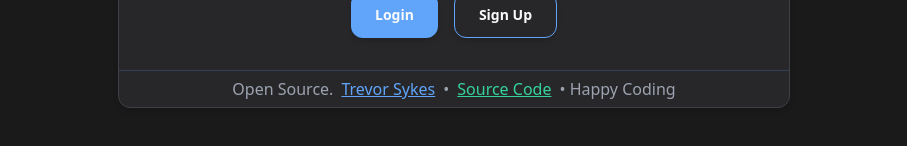
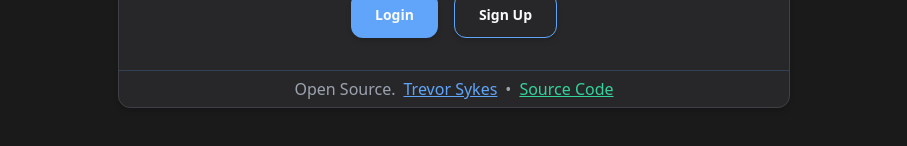
Before and after one commit to trev-sykes/ChatRooms, a React (Vite) app: page / in a window 1280 px wide. Shown: the part 538-684 px from the top of the page, without its empty margins (186-1093 px from the left). Built offline with nearby package versions, Linux system fonts and the light colour scheme; no server answers.

Commit message:
update footer

```diff
--- a/src/components/Landing.tsx
+++ b/src/components/Landing.tsx
@@ -100,7 +100,6 @@ export const Landing: React.FC = () => {
                     >
                         Source Code
                     </a>
-                    • Happy Coding
                 </CardFooter>
             </Card>
         </PageWrapper>
```
